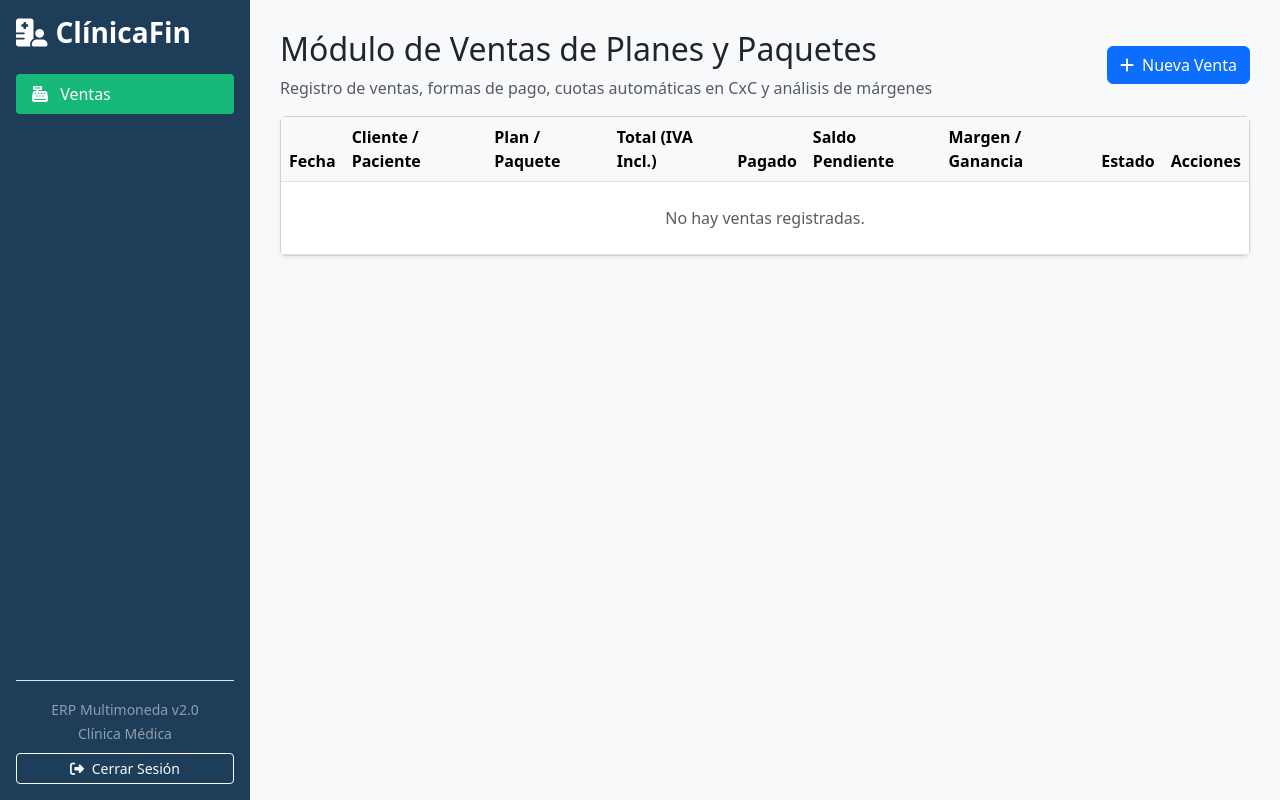
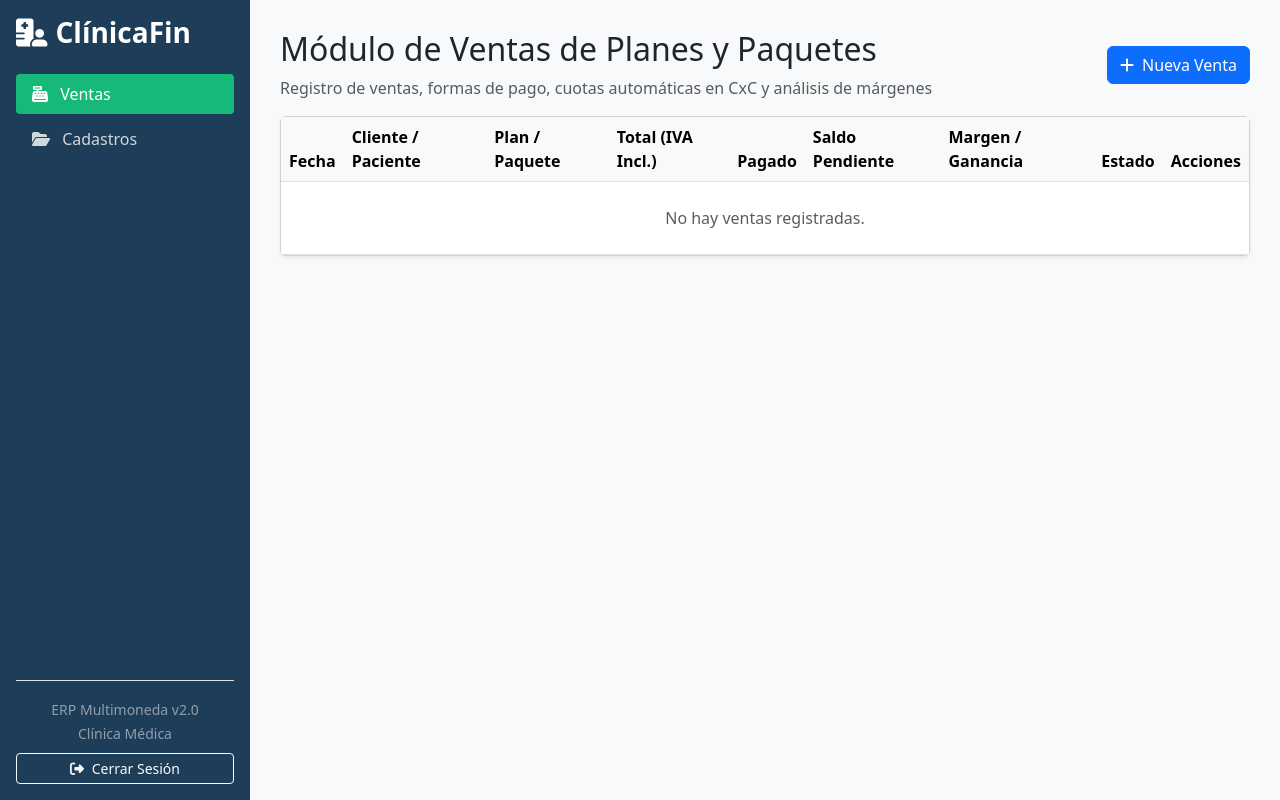
Before and after one commit to patriciafranco-web/finanzas1, a Flask app: page /ventas in a window 1280 px wide. Run offline with Flask 3, Linux system fonts and the light colour scheme; a user stored in the database is signed in; parts of the project's set-up code (start-up, migrations or seed data) failed here and were passed over.

Commit message:
Update base.html

```diff
--- a/app/templates/base.html
+++ b/app/templates/base.html
@@ -32,8 +32,10 @@
 
                 <li class="nav-item"><a href="{{ url_for('main.ventas_vista') }}" class="nav-link {% if request.endpoint == 'main.ventas_vista' %}active{% endif %}"><i class="fa-solid fa-cash-register me-2"></i> Ventas</a></li>
 
+                <!-- Cadastros visible tanto para administrador como para recepción -->
+                <li class="nav-item"><a href="{{ url_for('main.cadastros') }}" class="nav-link {% if request.endpoint == 'main.cadastros' %}active{% endif %}"><i class="fa-solid fa-folder-open me-2"></i> Cadastros</a></li>
+
                 {% if current_user.is_authenticated and current_user.username.lower() != 'recepcion' %}
-                <li class="nav-item"><a href="{{ url_for('main.cadastros') }}" class="nav-link {% if request.endpoint == 'main.cadastros' %}active{% endif %}"><i class="fa-solid fa-folder-open me-2"></i> Cadastros</a></li>
                 <li class="nav-item"><a href="{{ url_for('main.cxc_vista') }}" class="nav-link {% if request.endpoint == 'main.cxc_vista' %}active{% endif %}"><i class="fa-solid fa-hand-holding-dollar me-2"></i> Cuentas por Cobrar</a></li>
                 <li class="nav-item"><a href="{{ url_for('main.cxp_vista') }}" class="nav-link {% if request.endpoint == 'main.cxp_vista' %}active{% endif %}"><i class="fa-solid fa-file-invoice-dollar me-2"></i> Cuentas a Pagar</a></li>
                 <li class="nav-item"><a href="{{ url_for('main.honorarios') }}" class="nav-link {% if request.endpoint == 'main.honorarios' %}active{% endif %}"><i class="fa-solid fa-user-doctor me-2"></i> Honorarios Médicos</a></li>
```
